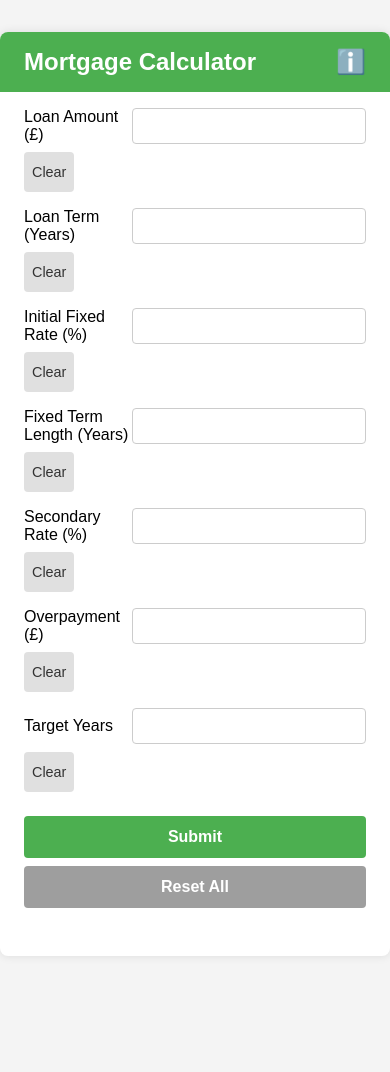
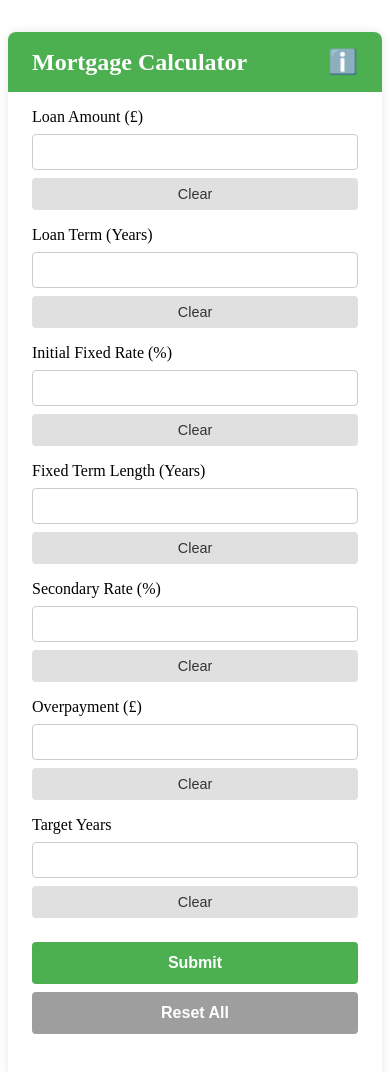
Before and after one commit to Ampdrew06/Mortgage-Calculator, a React (Create React App) app: page / in a window 390 px wide. Shown: the top 1072 px of the page. Before the commit the page ends 988 px from the top, so only its background shows below. Built offline with nearby package versions, Linux system fonts and the light colour scheme.

Commit message:
Update App.css

```diff
--- a/src/App.css
+++ b/src/App.css
@@ -1,5 +1,5 @@
-/* force rebuild - layout fix */
-/* Final CSS - Mortgage Calculator */
+/* force rebuild - June 16 */
+* Final CSS - Mobile-Friendly & Consistent Layout Fix */
 body {
   font-family: Arial, sans-serif;
   background-color: #f4f4f4;
@@ -43,20 +43,22 @@ body {
   padding: 0;
 }
 
+/* Layout Fix Begins */
 .input-row {
   display: flex;
-  justify-content: space-between;
+  flex-wrap: nowrap;
   align-items: center;
+  gap: 0.5rem;
   margin-bottom: 1rem;
-  flex-wrap: wrap;
 }
 
 .input-row label {
-  flex: 1 1 100px;
+  white-space: nowrap;
+  flex: 1.5 0 100px;
 }
 
 .input-row input {
-  flex: 2 1 200px;
+  flex: 2 1 auto;
   min-width: 0;
   padding: 0.5rem;
   font-size: 1rem;
@@ -73,7 +75,6 @@ body {
   border-radius: 4px;
   font-size: 0.9rem;
   cursor: pointer;
-  height: 40px;
 }
 
 .clear-btn:hover {
@@ -84,6 +85,8 @@ body {
   display: flex;
   justify-content: space-between;
   margin: 1.5rem 0;
+  flex-wrap: wrap;
+  gap: 0.5rem;
 }
 
 .submit-btn,
@@ -94,7 +97,6 @@ body {
   border-radius: 4px;
   font-weight: bold;
   cursor: pointer;
-  margin-right: 0.5rem;
   font-size: 1rem;
 }
 
@@ -110,7 +112,6 @@ body {
 .reset-btn {
   background-color: #9e9e9e;
   color: white;
-  margin-right: 0;
 }
 
 .reset-btn:hover {
@@ -132,33 +133,6 @@ body {
   justify-content: space-between;
 }
 
-@media screen and (max-width: 480px) {
-  .input-row {
-    flex-direction: row;
-    flex-wrap: wrap;
-    align-items: center;
-  }
-
-  .input-row input {
-    flex: 2 1 200px;
-  }
-
-  .clear-btn {
-    flex: 0 0 auto;
-    margin-top: 0.5rem;
-  }
-
-  .action-row {
-    flex-direction: column;
-    gap: 0.5rem;
-  }
-
-  .submit-btn,
-  .reset-btn {
-    margin-right: 0;
-  }
-}
-
 /* Pie Chart Styling */
 .pie-wrapper {
   max-width: 280px;
@@ -177,28 +151,30 @@ body {
   margin: 0 0.5rem;
 }
 
-/* Info Page Styling */
-.info-section {
-  margin-top: 1rem;
+@media screen and (max-width: 480px) {
+  .input-row {
+    flex-wrap: wrap;
+    gap: 0.5rem;
   }
 
-.info-section h2 {
-  margin-top: 1rem;
-  color: #4caf50;
+  .input-row input {
+    flex: 100%;
   }
 
-.info-section ul {
-  padding-left: 1.25rem;
-  margin-bottom: 1rem;
+  .clear-btn {
+    width: 100%;
   }
 
-.info-section li {
-  margin-bottom: 0.5rem;
+  .input-row label {
+    flex: 100%;
   }
 
-.info-section p {
-  background-color: #fff8e1;
-  padding: 1rem;
-  border-left: 5px solid #fbc02d;
-  border-radius: 4px;
+  .action-row {
+    flex-direction: column;
   }
+
+  .submit-btn,
+  .reset-btn {
+    width: 100%;
+  }
+}
```
Lines whose indentation alone changed are shown as unchanged.
